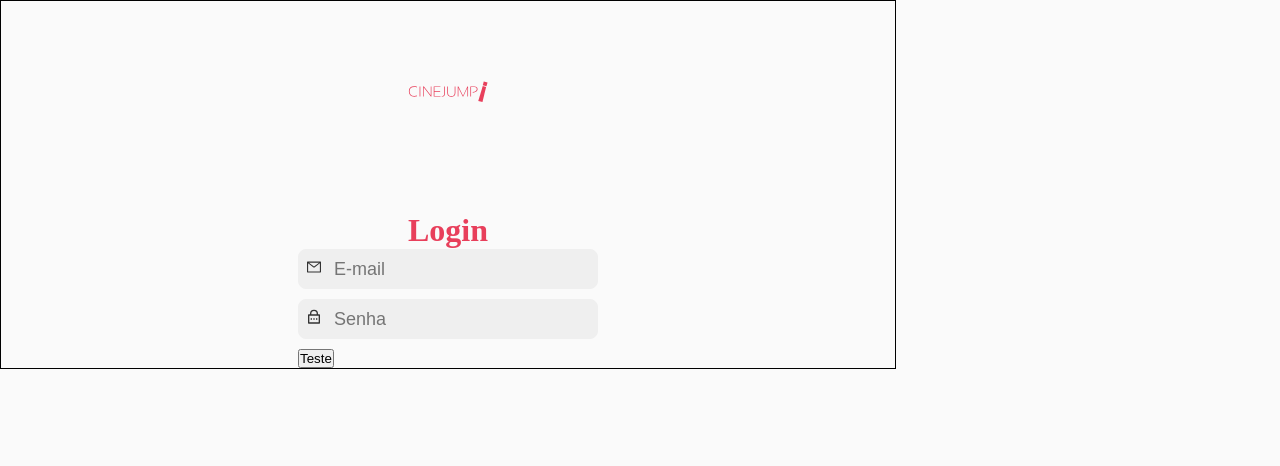
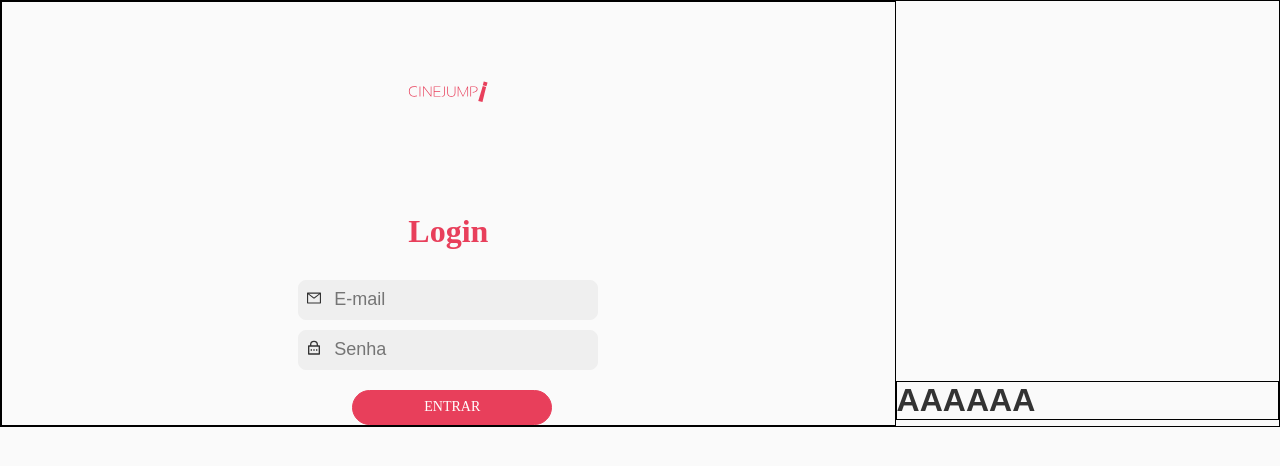
Before and after one commit to guiness333/cinejump, a React (Create React App) app: page / in a window 1280 px wide. Shown: the top 466 px of the page. Built offline with nearby package versions, Linux system fonts and the light colour scheme.

Commit message:
Item centralizados

```diff
--- a/src/App.tsx
+++ b/src/App.tsx
@@ -1,16 +1,22 @@
 import React from "react";
 import GlobalStyle from "./global";
-import { Logo, LoginHeader, InputForm } from "./pages/Login/LoginComponents";
+import { Logo, LoginHeader, LoginForm } from "./pages/Login/LoginComponents";
 import { Container } from "./pages/Login/LoginContainer";
 function App() {
   return (
     <div className="App">
       <GlobalStyle />
-      <Container>
-        <Logo />
-        <LoginHeader />
-        <InputForm />
+      <Container width="100%">
+        <Container width="70%">
+          <Logo />
+          <LoginHeader />
+          <LoginForm />
+        </Container>
+        <Container width="30%">
+          <h1 >AAAAAA</h1>
+        </Container>
       </Container>
+
     </div>
   );
 }
--- a/src/pages/Login/LoginComponents.tsx
+++ b/src/pages/Login/LoginComponents.tsx
@@ -6,6 +6,7 @@ import {
   AiOutlineMailS,
   RiLockPasswordLineS,
   FormStyle,
+  ButtonStyle,
 } from "./loginStyle";
 
 import logo from "../../assets/Logo-red.svg";
@@ -16,14 +17,17 @@ export const Logo = () => {
 export const LoginHeader = () => {
   return <LoginHeaderStyle>Login</LoginHeaderStyle>;
 };
-export const InputForm = () => {
+export const LoginForm = () => {
   return (
     <FormStyle onSubmit={() => alert('Login')}>
         <AiOutlineMailS />
         <InputFormStyle placeholder="E-mail" type="text"></InputFormStyle>
         <RiLockPasswordLineS />
         <InputFormStyle placeholder="Senha" type="password"></InputFormStyle>
-        <button type="submit">Teste</button>
+        <ButtonStyle type="submit">ENTRAR</ButtonStyle>
     </FormStyle>
   );
 };
+export const SignupDirect = () => {
+
+}
--- a/src/pages/Login/LoginContainer.tsx
+++ b/src/pages/Login/LoginContainer.tsx
@@ -1,9 +1,9 @@
 import styled from 'styled-components';
 
-export const Container = styled.div`
-    display: block;
-    width: 70%;
-    border: 1px solid black;
+export const Container = styled('div')<{width: String}>`
+    display: inline-block;
+    width: ${props => String(props.width)};
     height: 100%;
     position: relative;
+    border: 1px solid black;
 `;
--- a/src/pages/Login/loginStyle.tsx
+++ b/src/pages/Login/loginStyle.tsx
@@ -15,6 +15,7 @@ export const LoginHeaderStyle = styled.h1`
   padding-top: 30px;
   text-align: center;
   color: #e83f5b;
+  margin-bottom: 30px;
 `;
 
 export interface InputProps {
@@ -52,3 +53,16 @@ export const FormStyle = styled.form`
   width: 300px;
   margin: auto;
 `
+export const ButtonStyle = styled.button`
+  position: relative;
+  margin-top: 10px;
+  margin-left: 18%;
+  width: 200px;
+  height: 35px;
+  border-radius: 45px;
+  border: 1px solid #e83f5b;
+  background-color: #e83f5b;
+  color: white;
+  font-size: 14px;
+  font-family: 'Ubuntu'
+`
```
